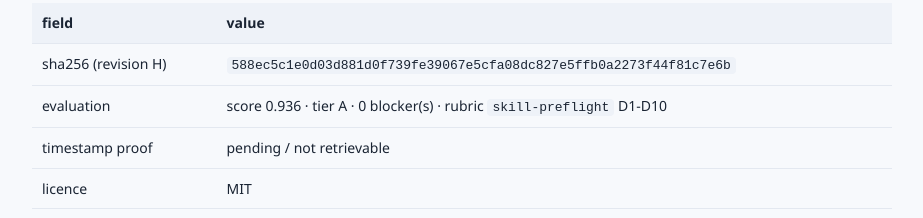
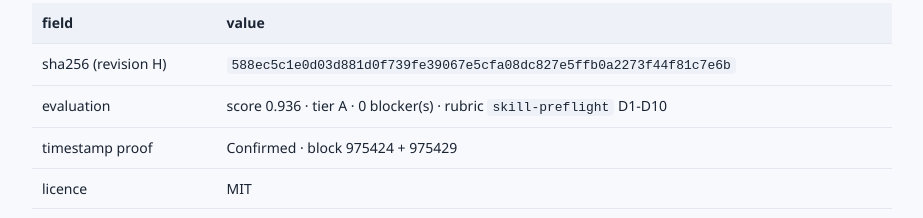
Before and after one commit to zhaoxinghua09-cell/lgd-hub, a plain HTML site: page skills/skill-preflight.html in a window 1280 px wide. Shown: the part 1020-1238 px from the top of the page, without its empty margins (178-1101 px from the left). Drawn offline with Linux system fonts and the light colour scheme.

Commit message:
docs: mark 31 timestamp proofs Confirmed (merkle-verified bitcoin blocks)

```diff
--- a/skills/skill-preflight.html
+++ b/skills/skill-preflight.html
@@ -64,7 +64,7 @@ footer{border-top:1px solid var(--line);padding:22px 0 40px;color:var(--mut);fon
     <tr><th>field</th><th>value</th></tr>
     <tr><td>sha256 (revision H)</td><td><code>588ec5c1e0d03d881d0f739fe39067e5cfa08dc827e5ffb0a2273f44f81c7e6b</code></td></tr>
     <tr><td>evaluation</td><td>score 0.936 · tier A · 0 blocker(s) · rubric <code>skill-preflight</code> D1-D10</td></tr>
-    <tr><td>timestamp proof</td><td>pending / not retrievable</td></tr>
+    <tr><td>timestamp proof</td><td>Confirmed · block 975424 + 975429</td></tr>
     <tr><td>licence</td><td>MIT</td></tr>
   </table>
   <pre>sha256sum SKILL.md
```
